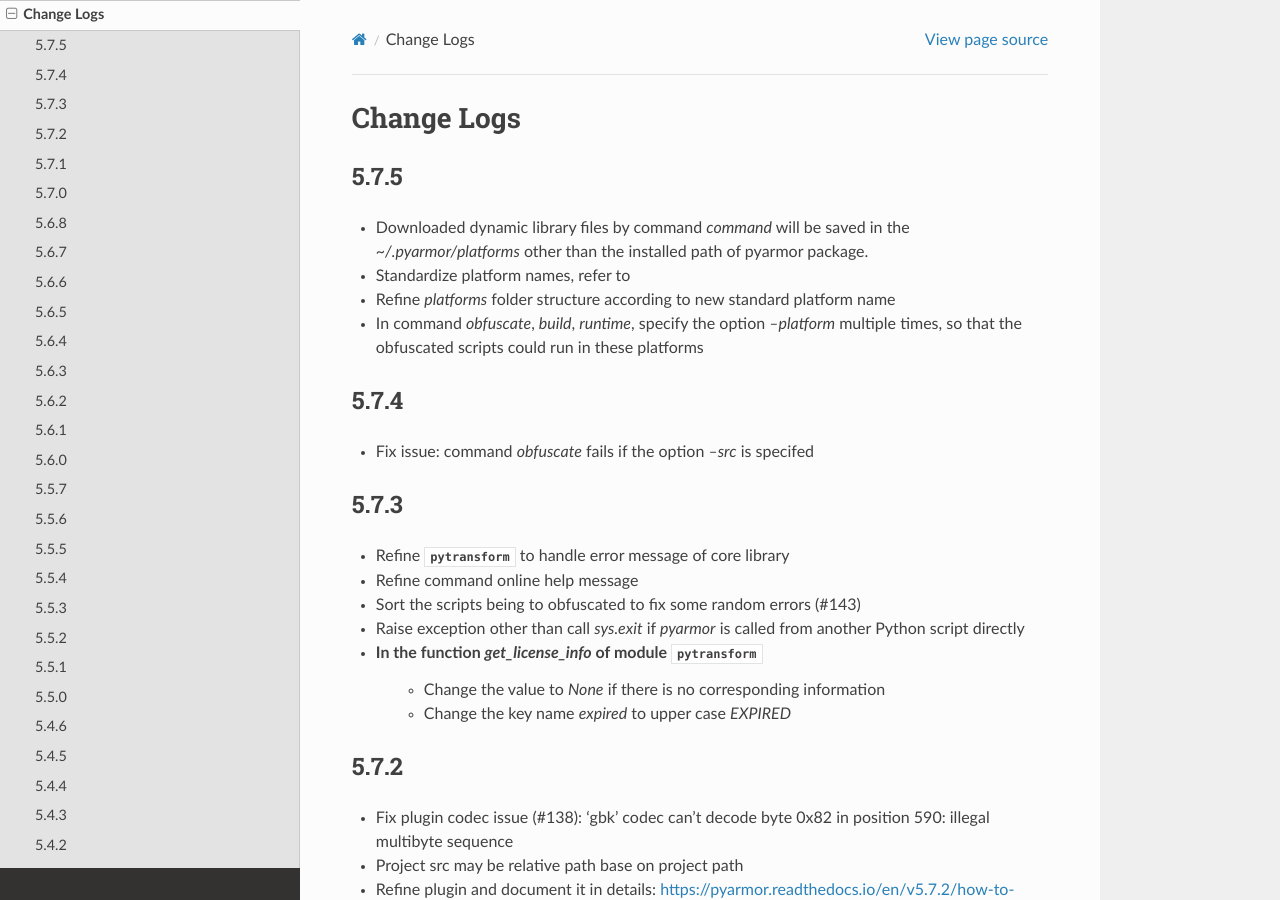
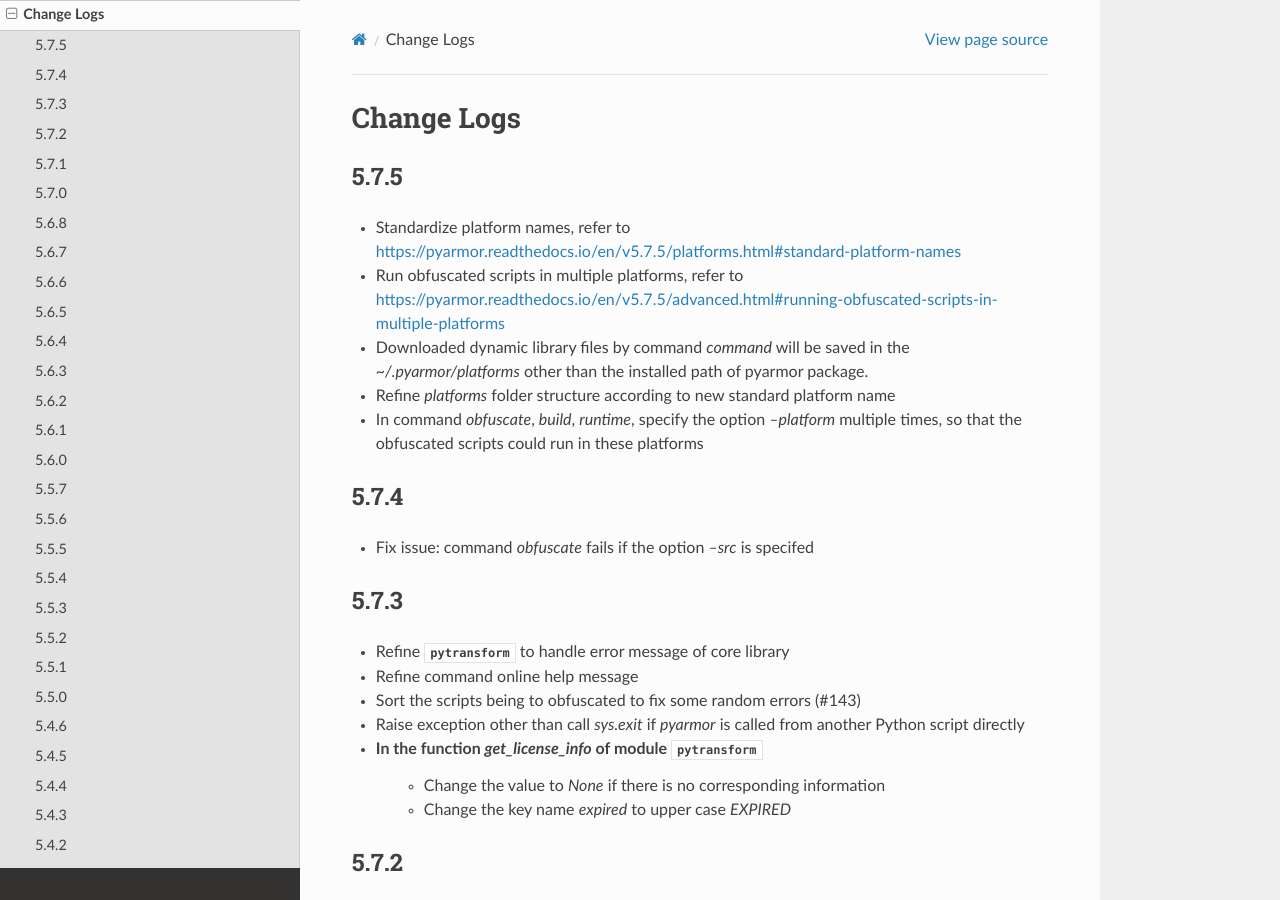
Before and after one commit to dashingsoft/pyarmor, a Sphinx documentation site: the page built from docs/change-logs.rst, in a window 1280 px wide and 900 px high. Built offline with Sphinx 7.4.7 and the Read the Docs theme 2.0.0, drawn with Linux system fonts in a browser that asks for light colours.

Commit message:
Add change logs

```diff
--- a/docs/change-logs.rst
+++ b/docs/change-logs.rst
@@ -5,9 +5,12 @@
 
 5.7.5
 -----
+* Standardize platform names, refer to
+  https://pyarmor.readthedocs.io/en/v5.7.5/platforms.html#standard-platform-names
+* Run obfuscated scripts in multiple platforms, refer to
+  https://pyarmor.readthedocs.io/en/v5.7.5/advanced.html#running-obfuscated-scripts-in-multiple-platforms
 * Downloaded dynamic library files by command `command` will be saved in the
   `~/.pyarmor/platforms` other than the installed path of pyarmor package.
-* Standardize platform names, refer to
 * Refine `platforms` folder structure according to new standard platform name
 * In command `obfuscate`, `build`, `runtime`, specify the option `--platform`
   multiple times, so that the obfuscated scripts could run in these platforms
```
